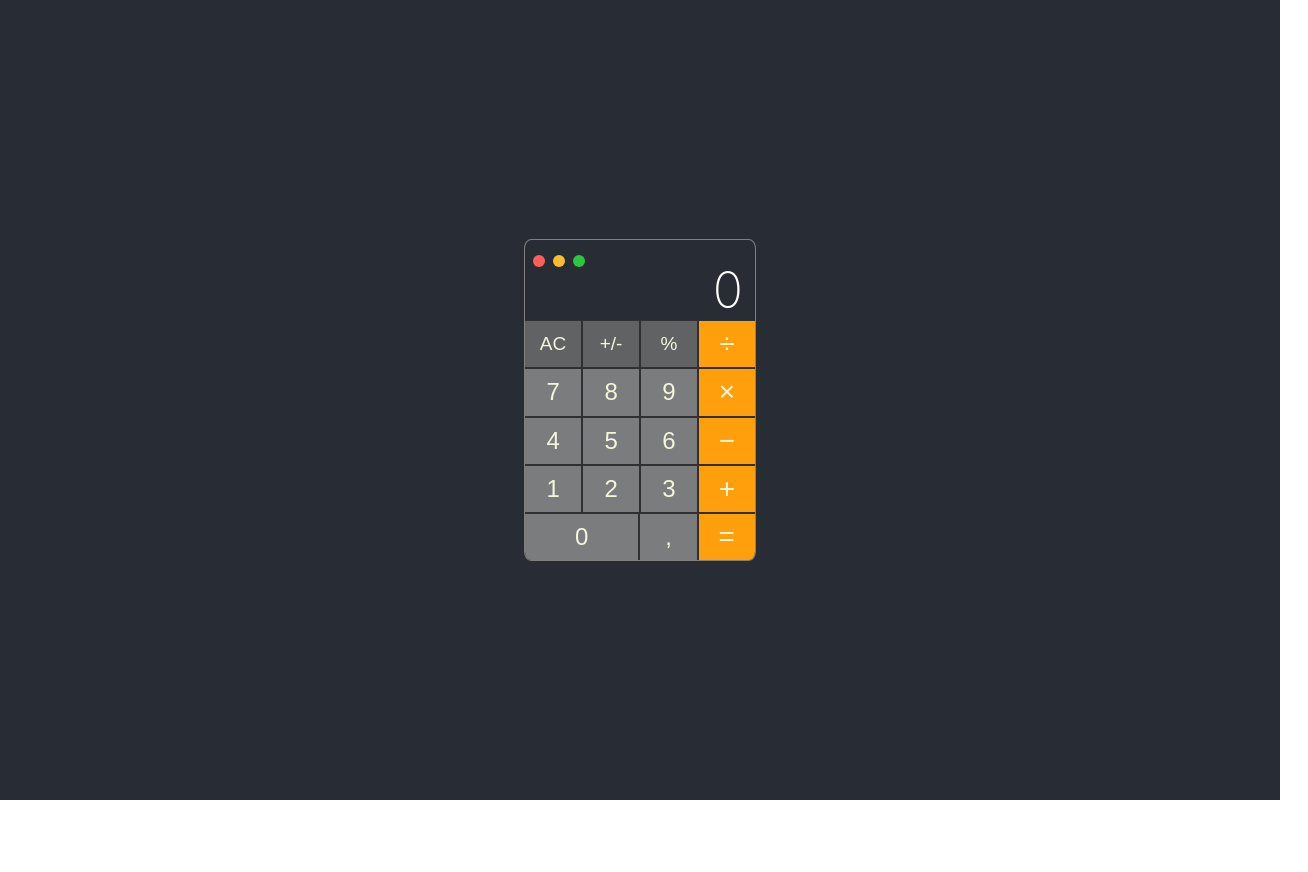
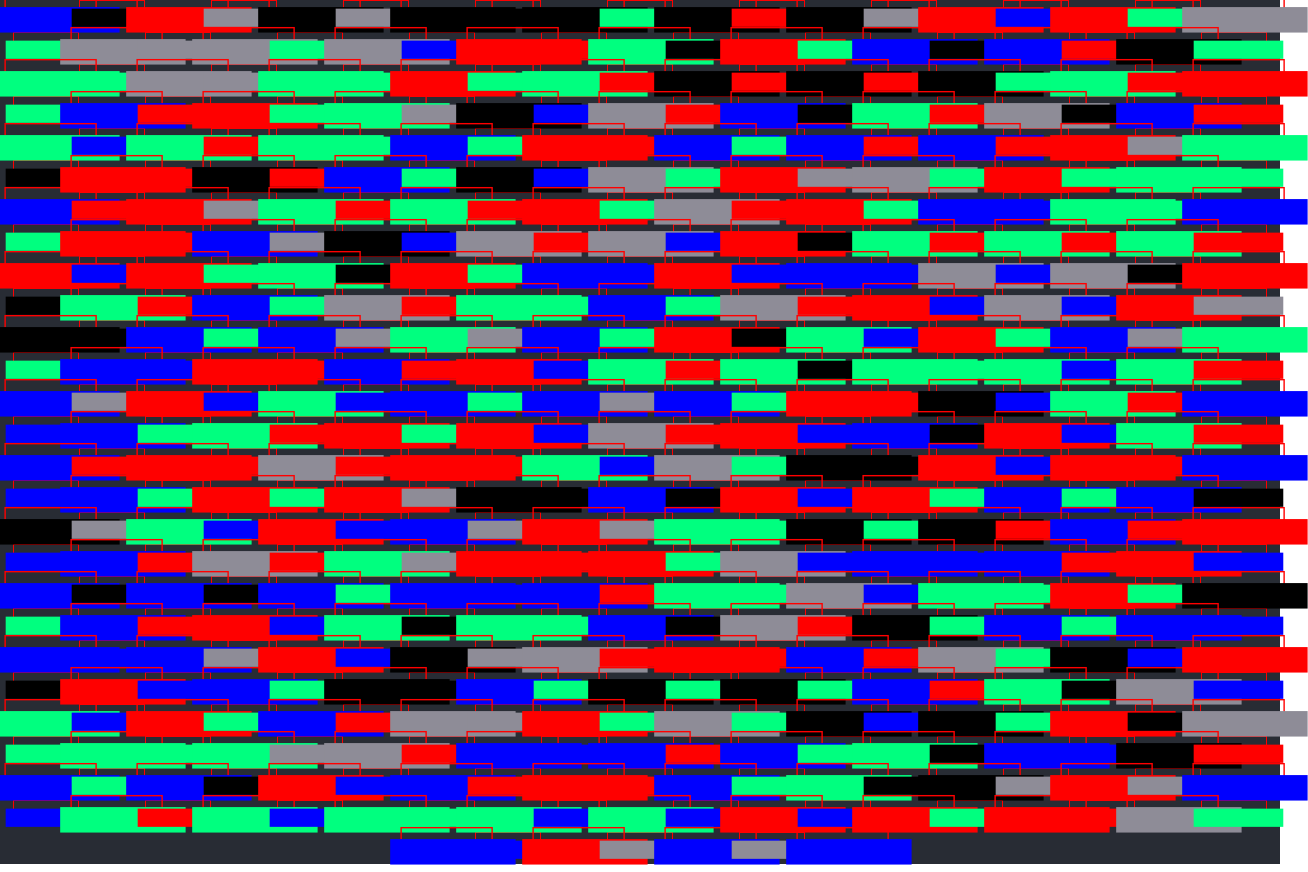
Before and after one commit to MichalW01/AppleCalc, a React (Create React App) app in the folder my-app/: page / in a window 1280 px wide. Shown: the whole page, 1308 px wide, since content can reach past the window. Before the commit the page ends 800 px from the top, so only its background shows below. Built offline with nearby package versions, Linux system fonts and the light colour scheme.

Commit message:
Design flamboyant patterns

```diff
--- a/my-app/src/App.js
+++ b/my-app/src/App.js
@@ -1,11 +1,15 @@
 import Calc from './components/Calc/calc';
+import Loop from './components/Loop/loop';
+import Footer from './components/Footer/footer';
 import './App.css';
 
 function App() {
   return (
     <div className="App">
       <header className="App-header">
-        <Calc />
+        <Loop />
+        {/* <Calc /> */}
+        {/* <Footer /> */}
       </header>
     </div>
   );
--- a/my-app/src/components/Calc/calc.css
+++ b/my-app/src/components/Calc/calc.css
@@ -14,7 +14,7 @@
   color: darkgrey;
 }
 
-span {
+#main span {
   display: inline-block;
   border-radius: 50%;
   background-color:  #606263;
--- /dev/null
+++ b/my-app/src/components/Footer/footer.js
@@ -0,0 +1,14 @@
+import React from 'react';
+import './footer.css';
+
+function Footer() {
+  const year = "Y2022";
+
+  return (
+    <div className="Footer">
+      <div>Copyright not reserved {year}</div>
+    </div>
+  );
+}
+
+export default Footer;
--- /dev/null
+++ b/my-app/src/components/Loop/loop.css
@@ -0,0 +1,73 @@
+.Loop span {
+  background: transparent;
+  color: black;
+  border-radius: none;
+  display: inline-block;
+}
+
+.Loop span span {
+  height: inherit;
+  width: inherit;
+  border-radius: inherit;
+  display: inline-block;
+}
+
+.Loop .one {
+  background-color: rgb(142, 140, 151);
+}
+
+.Loop .two {
+  background-color: red;
+}
+
+.Loop .three {
+  background-color: springgreen;
+}
+
+.Loop .four {
+  background-color: blue;
+}
+
+.Loop .five{
+  background-color: black;
+}
+
+.Loop :nth-child(odd) {
+  transform: scale(1.4) translate(5%, -10%);
+}
+
+.Loop .shape1 {
+  height: 5vw;
+  width: 5vw;
+  border-radius: 90%;
+}
+
+.Loop .shape2 {
+  height: 1vw;
+  width: 5vw;
+  border: 1px solid red;
+}
+.Loop .shape3 span {
+  transform: scale(1) translate(0%);
+}
+
+.Loop .shape3 {
+  height: 4.5vw;
+  width: 4.5vw;
+}
+
+.Loop .shape4 {
+  height: 100vh;
+  width: 1vw;
+  transform: scale(1) translate(0%);
+}
+.Loop .shape4 span {
+  transform: scale(1) translate(0%);
+}
+
+.Loop .shape5 {
+  border-radius: 25%;
+  height: 5vw;
+  width: 5vw;
+  transform: rotate(30deg);
+}
--- /dev/null
+++ b/my-app/src/components/Loop/loop.js
@@ -0,0 +1,52 @@
+import React, {useEffect, useState} from 'react';
+import './loop.css';
+
+function Loop() {
+  const [content, setContent] = useState(null);
+  const classes = ['one', 'two', 'three', 'four', 'five'];
+  const shapes = ['shape1', 'shape2', 'shape3', 'shape4', 'shape5'];
+  const Squares = Array(Math.round(Math.random() * 100) + 500).fill('');
+
+  let sequence = 4;
+
+  useEffect(() => {
+    const interval = setInterval(() => {
+      setContent(generateSquares());
+    }, 1000);
+    return () => clearInterval(interval);
+  }, []);
+
+  const generateSquares = () => {
+
+    if (sequence > 0) {
+      sequence--;
+    } else {
+      sequence = 4;
+    }
+
+    const randomShape = shapes[sequence];
+
+    return (
+      <>
+        {
+        Squares.map((el, index) => {
+        const random = Math.round(Math.random() * (classes.length - 1));
+        const randomClass = classes[random];
+
+        return (
+        <span className={randomShape}>
+          <span className={randomClass} key={index}></span>
+        </span>)
+        })}
+      </>
+    );
+  }
+
+  return (
+    <div className="Loop">
+      {content}
+    </div>
+  );
+}
+
+export default Loop;
```
Also changed, not shown: my-app/src/components/Footer/footer.css (added).
